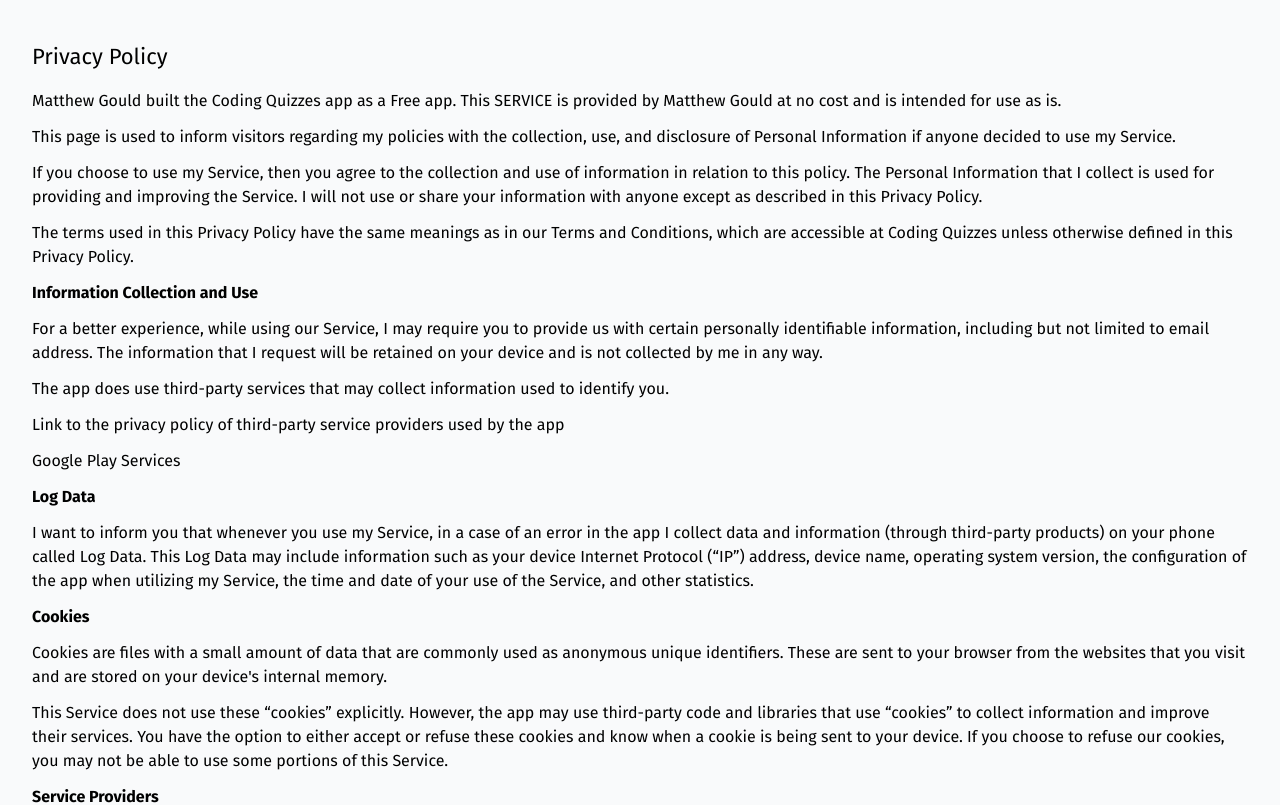
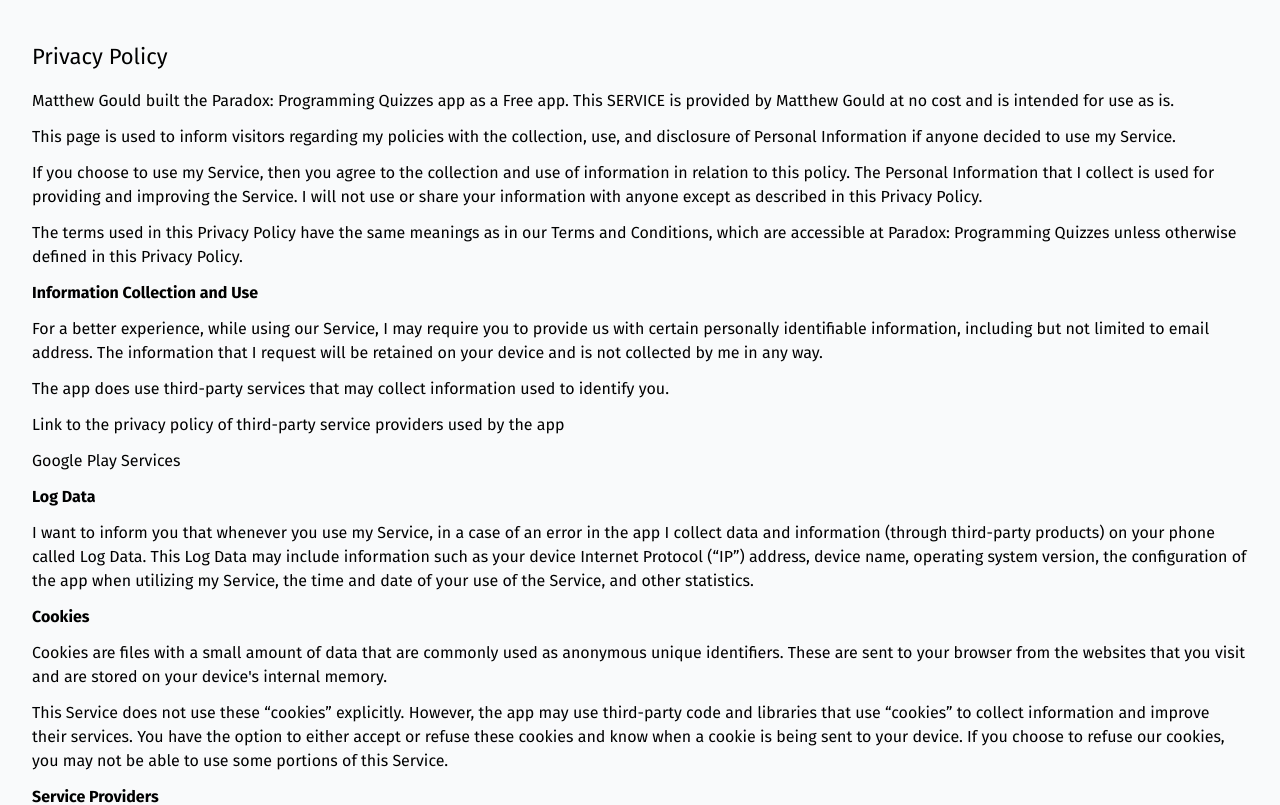
Before and after one commit to gouldie/gouldie.github.io, a Next.js app: page /quizapp/privacy-policy in a window 1280 px wide. Shown: the top 805 px of the page. Built offline with nearby package versions, Linux system fonts and the light colour scheme.

Commit message:
update app privacy policy

```diff
--- a/pages/quizapp/privacy-policy.js
+++ b/pages/quizapp/privacy-policy.js
@@ -6,8 +6,8 @@
       <div className='pt-10'>
         <h1>Privacy Policy</h1>
         <p>
-          Matthew Gould built the Coding Quizzes app as a Free app. This SERVICE is provided by
-          Matthew Gould at no cost and is intended for use as is.
+          Matthew Gould built the Paradox: Programming Quizzes app as a Free app. This SERVICE is
+          provided by Matthew Gould at no cost and is intended for use as is.
         </p>
         <p>
           This page is used to inform visitors regarding my policies with the collection, use, and
@@ -21,8 +21,8 @@
         </p>
         <p>
           The terms used in this Privacy Policy have the same meanings as in our Terms and
-          Conditions, which are accessible at Coding Quizzes unless otherwise defined in this
-          Privacy Policy.
+          Conditions, which are accessible at Paradox: Programming Quizzes unless otherwise defined
+          in this Privacy Policy.
         </p>
         <p>
           <strong>Information Collection and Use</strong>
```
